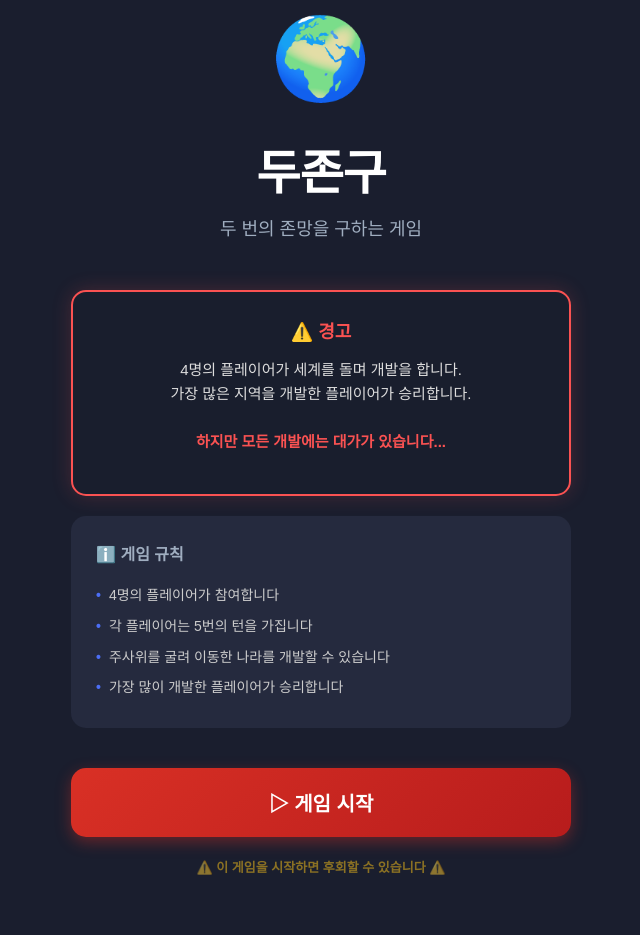
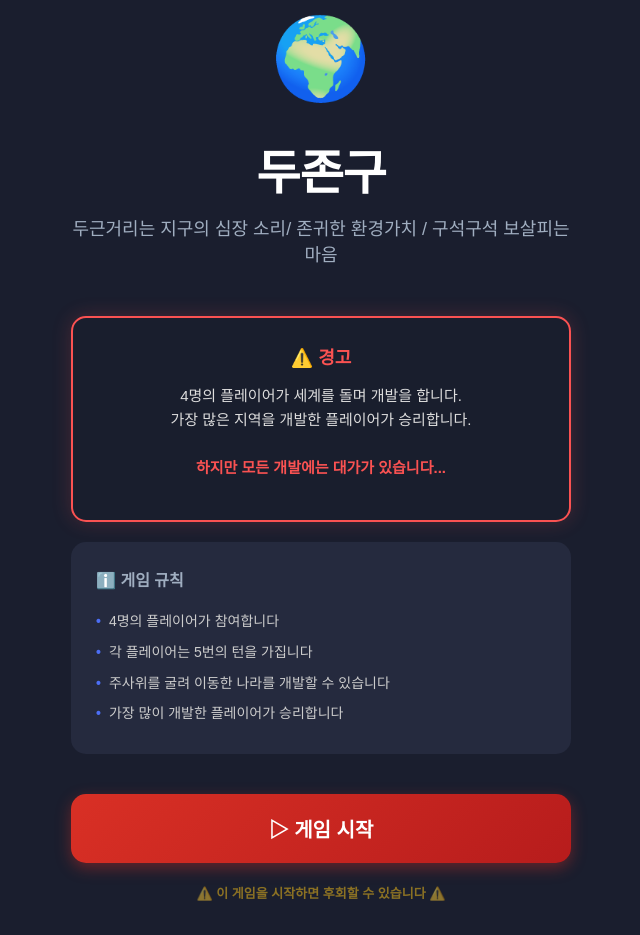
Before and after one commit to im-delayed/civilizationgroup7, a plain HTML site: page index.html in a window 1280 px wide. Shown: the whole page, without its empty margins (319-959 px from the left). Before the commit the page ends 909 px from the top, so only its background shows below. Drawn offline with Linux system fonts and the light colour scheme; a web font is replaced by a local one.

Commit message:
Update index.html

```diff
--- a/index.html
+++ b/index.html
@@ -3,7 +3,7 @@
 <head>
     <meta charset="UTF-8">
     <meta name="viewport" content="width=device-width, initial-scale=1.0">
-    <title>두존구 - 두 번의 존망을 구하는 게임</title>
+    <title>두존구</title>
     <style>
         /* --- 스타일 정의 --- */
         :root {
@@ -207,7 +207,7 @@
     <div id="start-screen">
         <div class="start-logo">🌍</div>
         <h1 class="game-title">두존구</h1>
-        <p class="game-subtitle">두 번의 존망을 구하는 게임</p>
+        <p class="game-subtitle">두근거리는 지구의 심장 소리/ 존귀한 환경가치 / 구석구석 보살피는 마음</p>
 
         <div class="start-warning-box">
             <div class="warn-header">⚠️ 경고</div>
```
